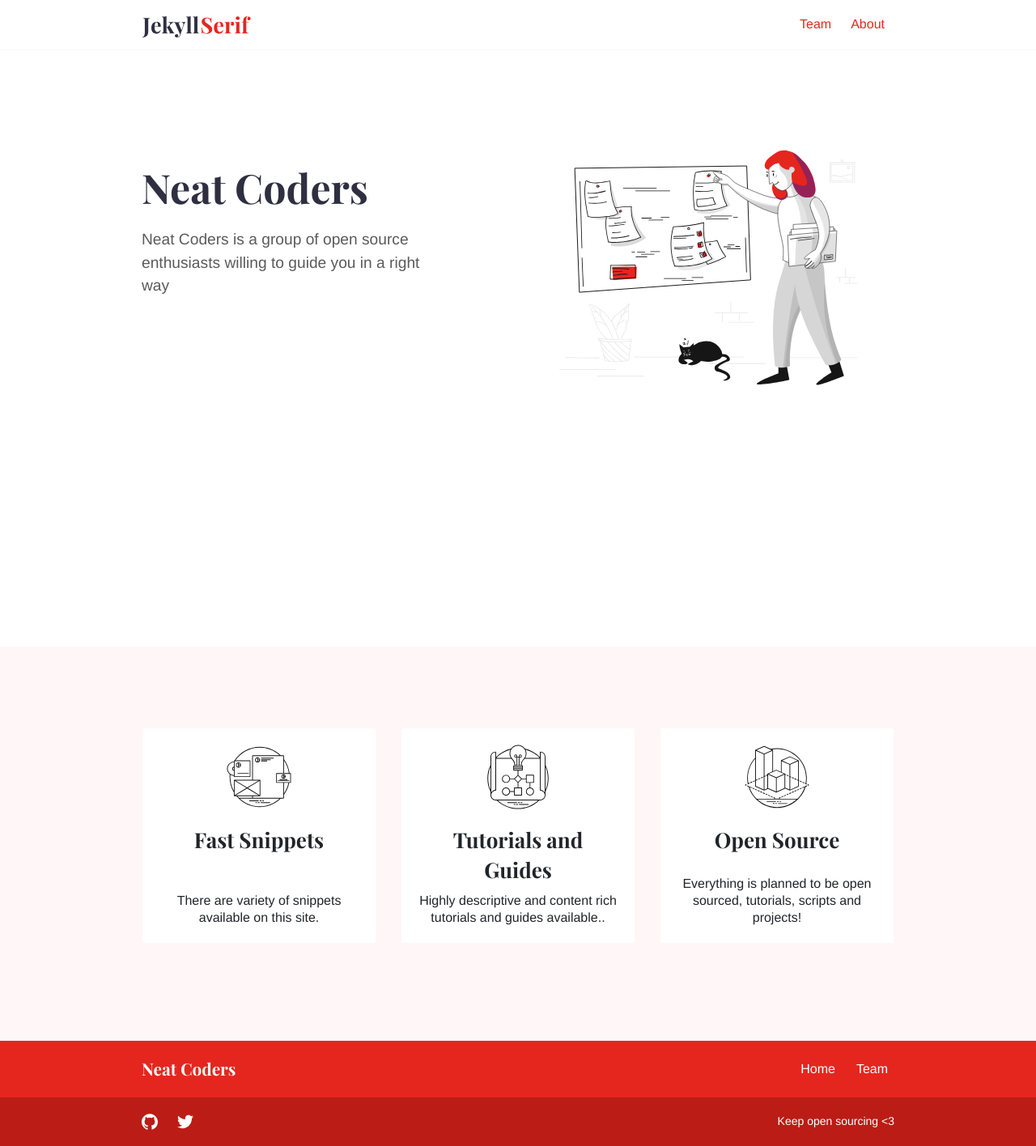
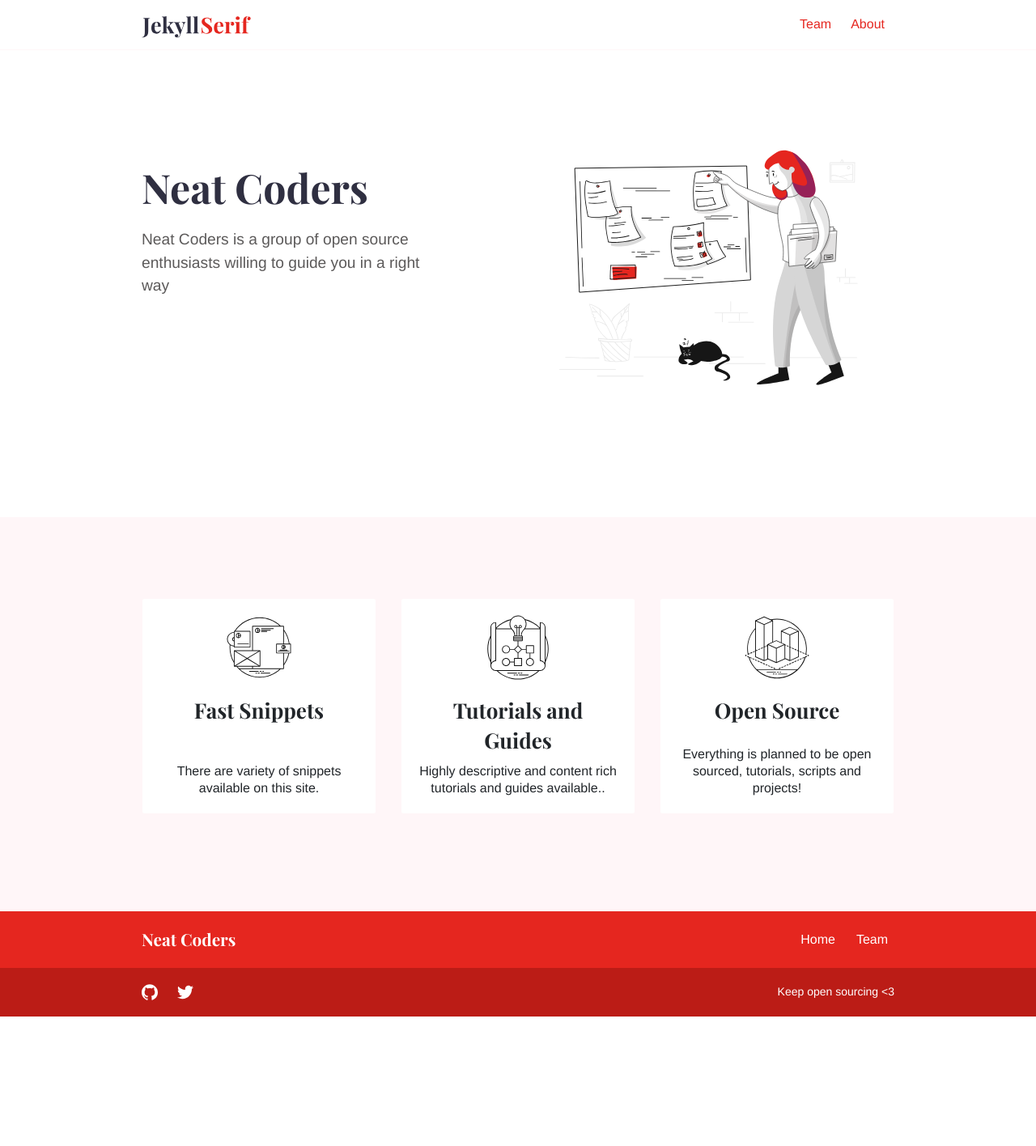
Before and after one commit to NeatCoders/neatcoders.github.io, a Jekyll site: the page built from index.md, in a window 1280 px wide. Shown: the whole page at 81% size. Built offline with Jekyll 4.4.1, drawn with Linux system fonts in a browser that asks for light colours; after the commit the page ends 1256 px from its top, so only the background shows below that.

Commit message:
Update home.html

```diff
--- a/_layouts/home.html
+++ b/_layouts/home.html
@@ -22,25 +22,7 @@ bodyClass: page-home
   </div>
 </div>
 
-<div class="strip">
-  <div class="container pt-6 pb-6 pb-md-10">
-    <div class="row justify-content-start">
-      {% for service in site.services %}
-      <div class="col-12 col-md-4 mb-1">
-        <div class="service service-summary">
-          <div class="service-content">
-            <h2 class="service-title">
-              <a href="{{site.baseurl}}{{ service.url }}">{{ service.title }}</a>
-            </h2>
-            <p>{{ service.content | markdownify | strip_html | truncate: 100 }}</p>
-          </div>
-        </div>
-      </div>
-      {% endfor %}
-    </div>
 
-  </div>
-</div>
 
 {% if site.data.features %}
 <div class="strip strip-grey">
```
